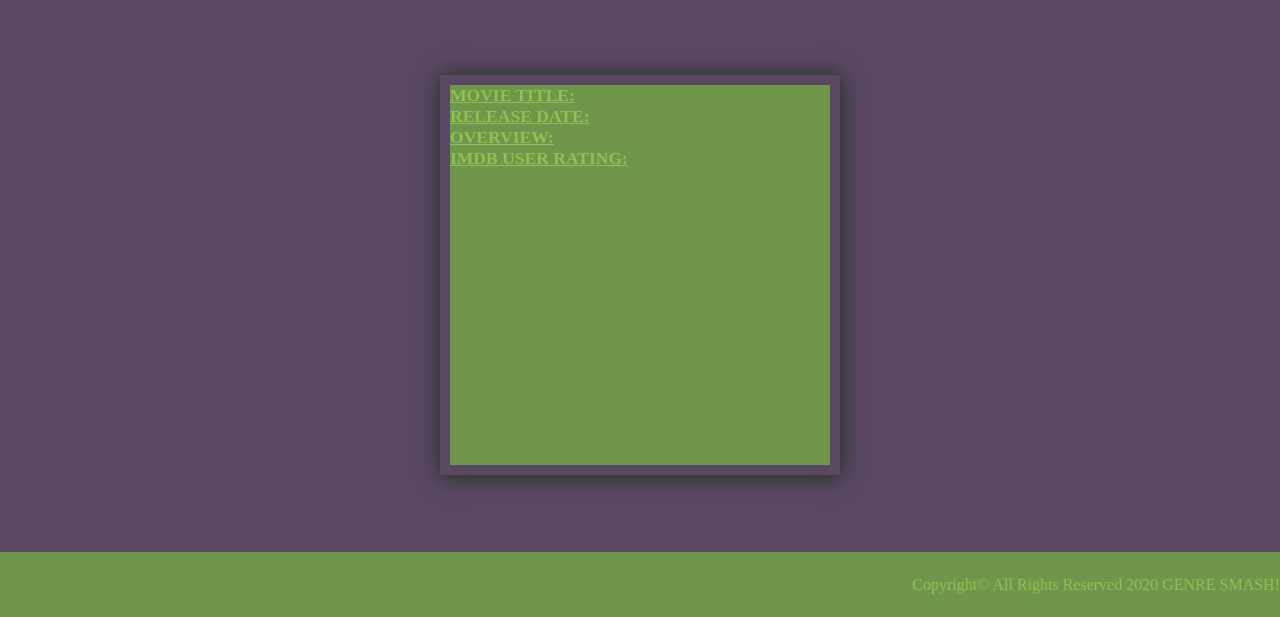
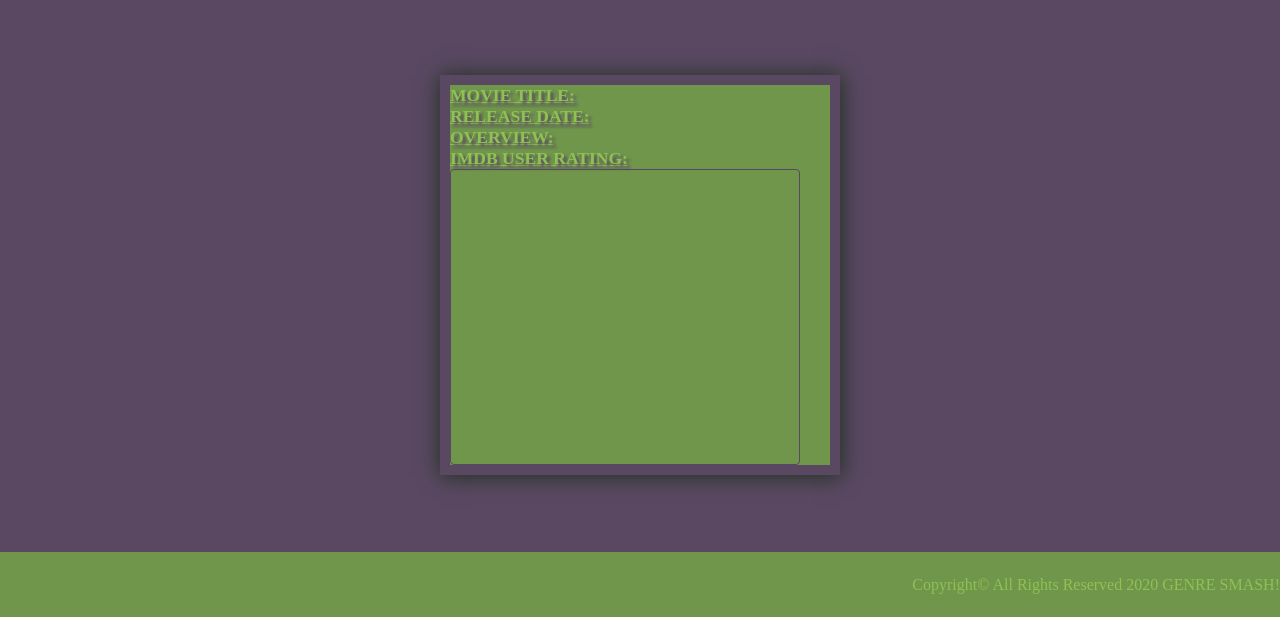
Before and after one commit to peterwgacek/genre-smash, a plain HTML site: page index.html in a window 1280 px wide. Shown: the part 183-800 px from the top of the page. Drawn offline with nearby package versions, Linux system fonts and the light colour scheme; no server answers; a small style sheet from the web is missing.

Commit message:
adds final color styling

```diff
--- a/css/style.css
+++ b/css/style.css
@@ -77,10 +77,6 @@ header>h1 {
     text-decoration: none;
 }
 
-section > p {
-    font-family: var(--netflix-font);
-}
-
 header, footer {
     display: flex;
     box-sizing: border-box;
@@ -96,14 +92,23 @@ header {
     justify-content: center;
     text-shadow: 3px 3px 3px var(--primary-purple);
 }
+#gen {
+    font-family: var(--netflix-font);
+}
+
 
 #logo {
     width: 200px;
 }
 
+section > p {
+    font-family: var(--netflix-font);
+}
+
 .movieInfo {
     box-sizing: border-box;
     border: 10px solid var(--primary-purple);
+
     display: flex;
     flex-direction: column;
     background-color: var(--secondary-green);
@@ -115,31 +120,28 @@ header {
     box-shadow:  1px 1px 20px 1px var(--third-green);
 }
 
+.movieInfo>h3,
+h1 {
+    text-decoration: underline;
+    text-shadow: 3px 3px 3px var(--primary-purple);
+}
 
 p {
     font-family: var(--hulk-font);
     color: var(--primary-purple);
 }
 
-.movieInfo>h3,
-h1 {
-    text-decoration: underline;
+#poster {
+    display: block;
+    border: 1px solid var(--primary-purple);
+    border-radius: 4px;
+    padding: 5px;
+    width: 350px;
+    height: 400px;
 }
 
 footer {
-
     display: flex;
     justify-content: flex-end;
     align-items: flex;
 }
-
-#gen {
-    font-family: var(--netflix-font);
-}
-
-/*
-.flex-ctr {
-    display: flex;
-    justify-content: center;
-    align-items: center;
-} */
```
